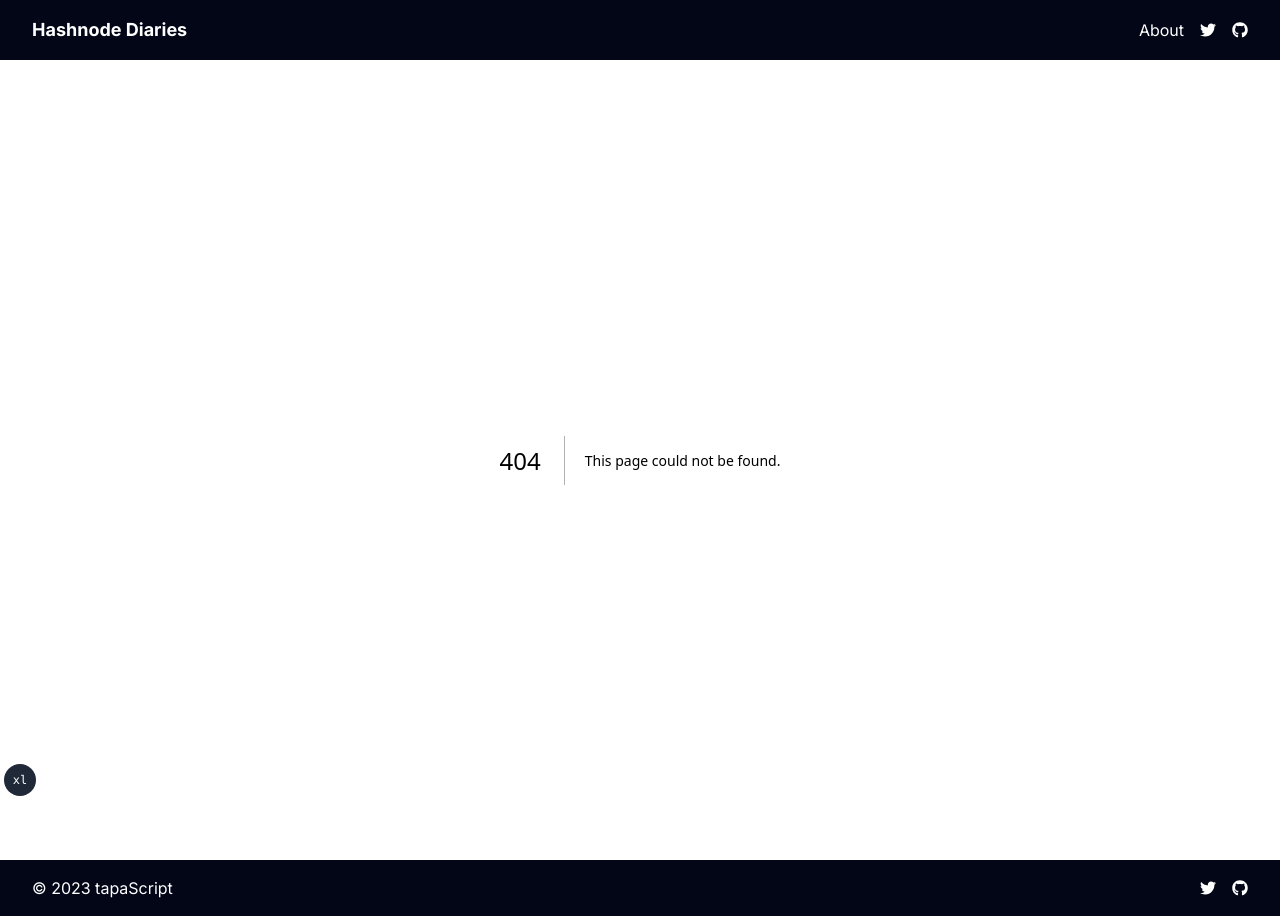
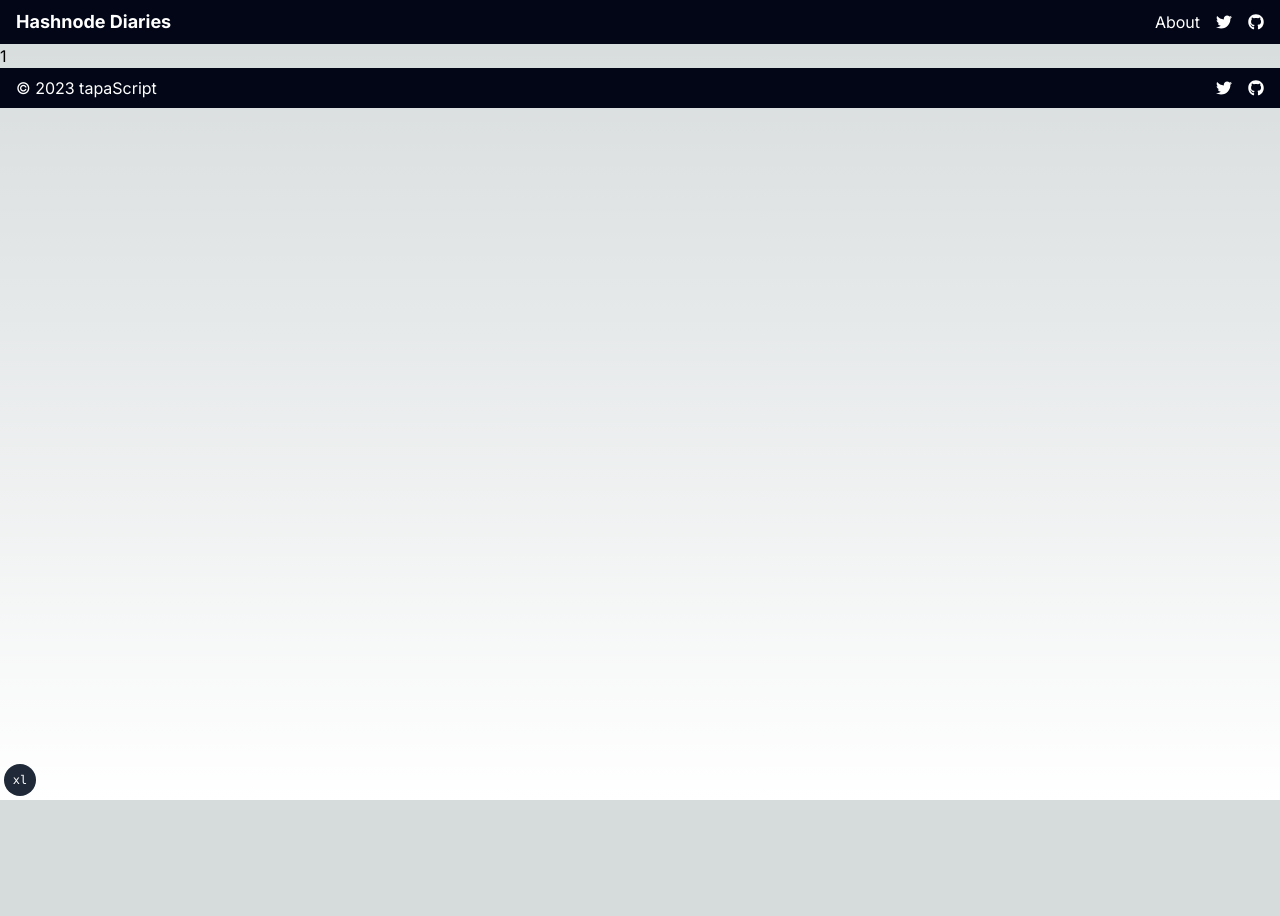
Before and after one commit to CreoWis/hashnode-client, a Next.js app in the folder hashnode-diaries/: page /publication/1 in a window 1280 px wide. Before the commit this address had no page. After the commit the page ends 800 px from the top, so only its background shows below. Built offline with nearby package versions, Linux system fonts and the light colour scheme.

Commit message:
(feat) More component structure for diaries

```diff
--- /dev/null
+++ b/hashnode-diaries/src/app/components/blog/Publication.jsx
@@ -0,0 +1,11 @@
+'use client'
+
+const Publication = ({host}) => {
+  return(
+    <div>
+      {host}
+    </div>
+  )
+}
+
+export default Publication;
--- a/hashnode-diaries/src/app/components/common/Footer.jsx
+++ b/hashnode-diaries/src/app/components/common/Footer.jsx
@@ -3,7 +3,7 @@ import Socials from './Socials';
 
 export default function Footer() {
   return (
-    <footer className="flex justify-between items-center px-8 py-4 bg-[#020617] text-white">
+    <footer className="flex justify-between items-center px-4 py-2 bg-[#020617] text-white">
       <p>© 2023 tapaScript</p>
       <div className="flex items-center space-x-4">
         <Socials />
--- a/hashnode-diaries/src/app/components/common/Header.jsx
+++ b/hashnode-diaries/src/app/components/common/Header.jsx
@@ -2,7 +2,7 @@ import Socials from './Socials';
 
 export default function Header() {
   return (
-    <header className="flex justify-between items-center px-8 py-4 bg-[#020617] text-white">
+    <header className="flex justify-between items-center px-4 py-2 bg-[#020617] text-white">
       <h1 className="text-lg font-bold"><a href="/">Hashnode Diaries</a></h1>
       <nav className="flex items-center space-x-4">
         <a href="/about">About</a>
--- a/hashnode-diaries/src/app/components/search/SearchBlog.jsx
+++ b/hashnode-diaries/src/app/components/search/SearchBlog.jsx
@@ -1,4 +1,19 @@
+'use client'
+import {useState} from 'react';
+import { useRouter } from 'next/navigation';
+
 const SearchBlog = () => {
+  const [publication, setPublication] = useState(null);
+  const router = useRouter();
+
+  const searchPublication = event => {
+    event.preventDefault();
+    console.log(publication);
+    if (publication) {
+      router.push(`/publication/${publication}`);
+    }
+  }
+
   return (
     <div className="flex flex-col">
       <div className="flex">
@@ -7,18 +22,19 @@ const SearchBlog = () => {
           name="publication"
           id="publication"
           placeholder="Enter a publication URL"
-          className="w-96 rounded-md p-2 mr-3"
+          onChange={(e) => setPublication(e.target.value)}
+          className="w-64 md:w-96 lg:w-96 rounded-md p-2 mr-3"
         />
         <button
-          type="submit"
+          onClick={searchPublication}
           className="bg-purple-500 hover:bg-purple-700 p-1 rounded-lg text-white text-lg"
         >
           Search
         </button>
       </div>
       <div>
-        <p className="text-gray-500 text-sm px-2 py-2">
-          Please do not include https://
+        <p className="text-gray-500 text-sm px-1 py-1">
+          Please exclude https://
         </p>
       </div>
     </div>
--- /dev/null
+++ b/hashnode-diaries/src/app/publication/[host]/page.js
@@ -0,0 +1,11 @@
+import Publication from "@/app/components/blog/Publication";
+
+const BlogLandingPage = ({params: {host}}) => {
+  console.log(host);
+
+  return(
+   <Publication host={host} />
+  )
+}
+
+export default BlogLandingPage;
```
Also changed, not shown: hashnode-diaries/src/app/components/blog/LatestPost.jsx (renamed from hashnode-diaries/src/app/components/post/LatestPost.jsx), hashnode-diaries/src/app/components/blog/PostCard.jsx (renamed from hashnode-diaries/src/app/components/post/PostCard.jsx), hashnode-diaries/src/app/components/blog/PostDetails.jsx (renamed from hashnode-diaries/src/app/components/post/PostDetails.jsx), hashnode-diaries/src/app/components/blog/PostList.jsx (renamed from hashnode-diaries/src/app/components/post/PostList.jsx).
